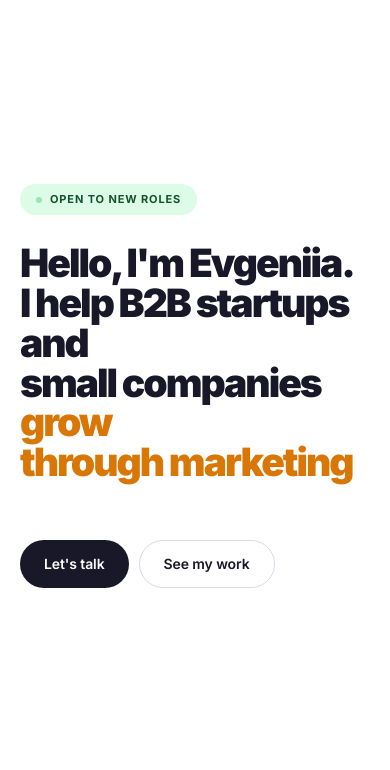
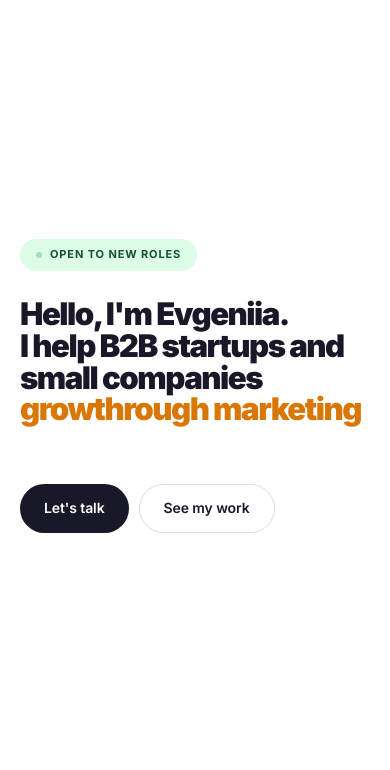
Before and after one commit to kapshtykdesign-coder/evgeniiakapshtyk.com, a plain HTML site: page index.html in a window 390 px wide. Shown: the part 74-844 px from the top of the page. Drawn offline with Linux system fonts and the light colour scheme.

Commit message:
Update index.html

```diff
--- a/index.html
+++ b/index.html
@@ -594,7 +594,8 @@
 
       /* Hero */
       #hero { min-height: calc(100svh - 68px); padding: 0 20px; }
-      h1 { font-size: clamp(36px, 10vw, 56px); letter-spacing: -2px; margin-bottom: 36px; }
+      h1 { font-size: clamp(28px, 8vw, 44px); letter-spacing: -1.5px; margin-bottom: 36px; }
+      .d-br { display: none; }
       .hero-foot { padding-top: 20px; }
       .hero-actions { flex-wrap: wrap; }
 
@@ -671,8 +672,8 @@
     <div class="hero-badge">Open to new roles</div>
     <h1>
       Hello, I'm Evgeniia.<br/>
-      I help B2B startups and<br/>
-      small companies <span class="hl">grow<br/>through marketing</span>
+      I help B2B startups and<br class="d-br"/>
+      small companies <span class="hl">grow<br class="d-br"/>through marketing</span>
     </h1>
     <div class="hero-foot">
       <div class="hero-actions">
```
